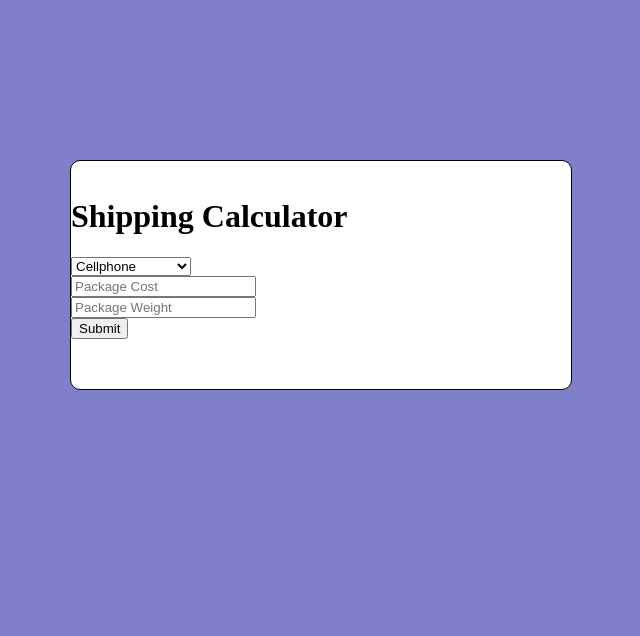
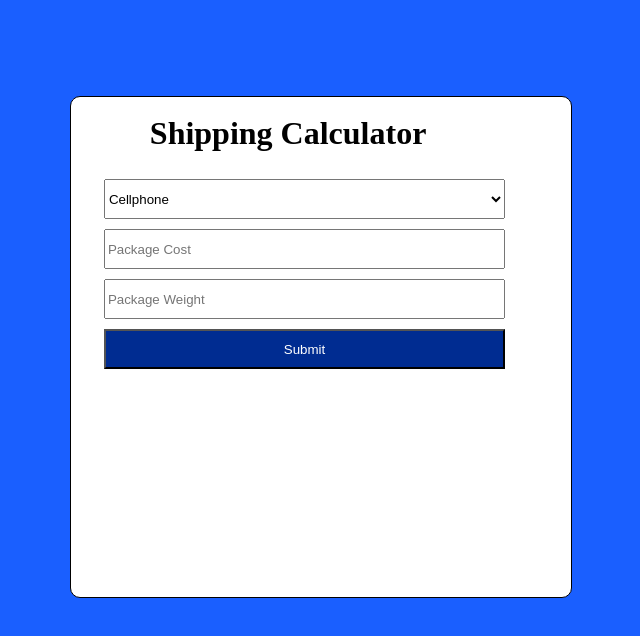
Before and after one commit to gkennedy87/shipping-calculator, a plain HTML site: page index.html in a window 1280 px wide. Shown: the whole page, without its empty margins (319-959 px from the left). Drawn offline with nearby package versions, Linux system fonts and the light colour scheme.

Commit message:
Changed CSS and cleaned up HTML
Aligned items using CSS grid, changed colors of background and button,
removed some unnecessary page breaks and unnecessary classes

```diff
--- a/index.html
+++ b/index.html
@@ -5,8 +5,9 @@
   </head>
   <body>
     <div class="container">
-      <h1 class="formTitle">Shipping Calculator</h1>
+    <!--  <h1 class="formTitle">Shipping Calculator</h1>-->
       <form class="calc" action="index.html" method="post">
+        <h1 class="formTitle">Shipping Calculator</h1>
         <select class="productType" name="productType" id="productList" placeholder="Choose Your Product">
           <option value="Cellphone">Cellphone</option>
           <option value="Books">Books</option>
@@ -14,14 +15,11 @@
           <option value="Beauty Products">Beauty Products</option>
           <option value="TV">TV</option>
         </select>
-        <br>
         <input type="text" name="pkgCost" value ="" id="pkgCost" placeholder="Package Cost">
-        <br>
         <input type="text" name="pkgWeight" value="" id="pkgWeight" placeholder="Package Weight">
-        <br>
-        <button type="button" name="submit" id="submitBtn">Submit</button><br>
-        <p class="results"id="shipResult"></p><br>
-        <p class="results"id="custResult"></p>
+        <button type="button" name="submit" id="submitBtn">Submit</button>
+        <h3 id="shipResult"></h3>
+        <h3 id="custResult"></h3>
       </form>
     </div>
     <script
--- a/main.css
+++ b/main.css
@@ -1,29 +1,67 @@
 body {
-  background-color: rgba(0, 0, 150, 0.5);
+  background-color: rgba(26, 95, 255, 1);
 
 }
 
 .container{
   background-color: #fff;
-  display: block;
+  display: grid;
+  grid-template-columns: auto auto auto auto auto auto;
+  grid-template-rows: 72px 40px 40px 40px 40px 40px 40px;
+  grid-row-gap: 10px;
+  height: 500px;
   width: 500px;
   margin: auto;
-  margin-top: 10em;
-  padding-top: 1em;
+  margin-top: 6em;
   border-radius: 10px;
   border-width: 1px;
   border-style: solid;
 }
 
 .formTitle {
-  margin-left: auto;
-  margin-right: auto;
+  grid-column-start: 3;
+  grid-column-end: 4;
+  grid-row-start: 1;
+  grid-row-end: 1;
+  place-self: center stretch;
 }
 form {
-  display: content;
+  display: contents;
 }
 
 .productType {
-  margin-left: auto;
-  margin-right: auto;
+  grid-column-start: 2;
+  grid-column-end: 5;
+  grid-row: 2/2;
 }
+#pkgCost {
+  grid-column-start: 2;
+  grid-column-end: 5;
+  grid-row:3/3;
+}
+
+#pkgWeight {
+  grid-column-start: 2;
+  grid-column-end: 5;
+  grid-row: 4/4;
+}
+
+#submitBtn {
+  grid-column-start: 2;
+  grid-column-end: 5;
+  grid-row: 5/5;
+  background-color: #002C91;
+  color: white;
+}
+
+#shipResult {
+  grid-column-start: 2;
+  grid-column-end: 5;
+  grid-row: 6/6;
+}
+
+#custResult {
+  grid-column-start: 2;
+  grid-column-end: 5;
+  grid-row:7/7;
+}
```
